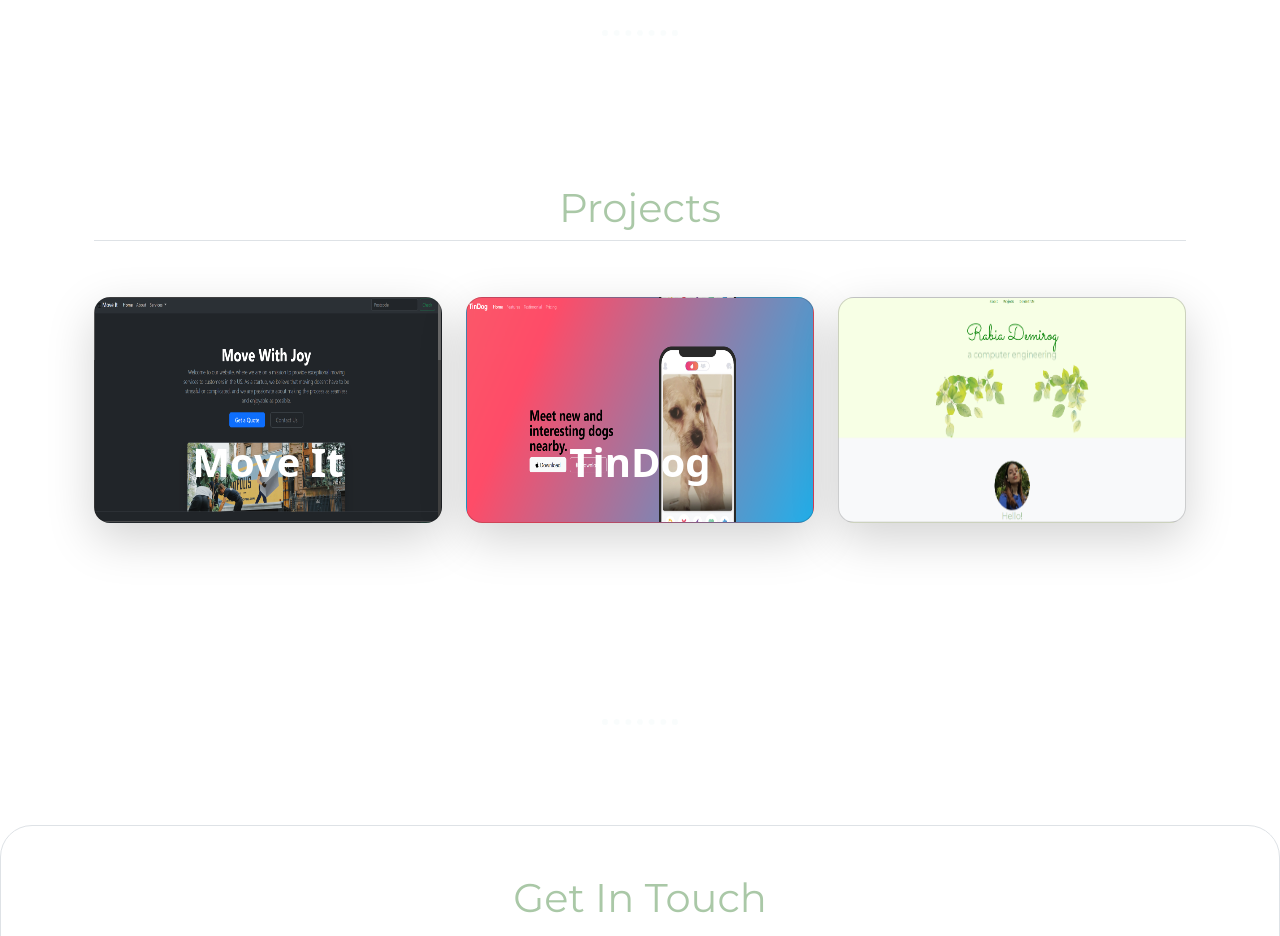
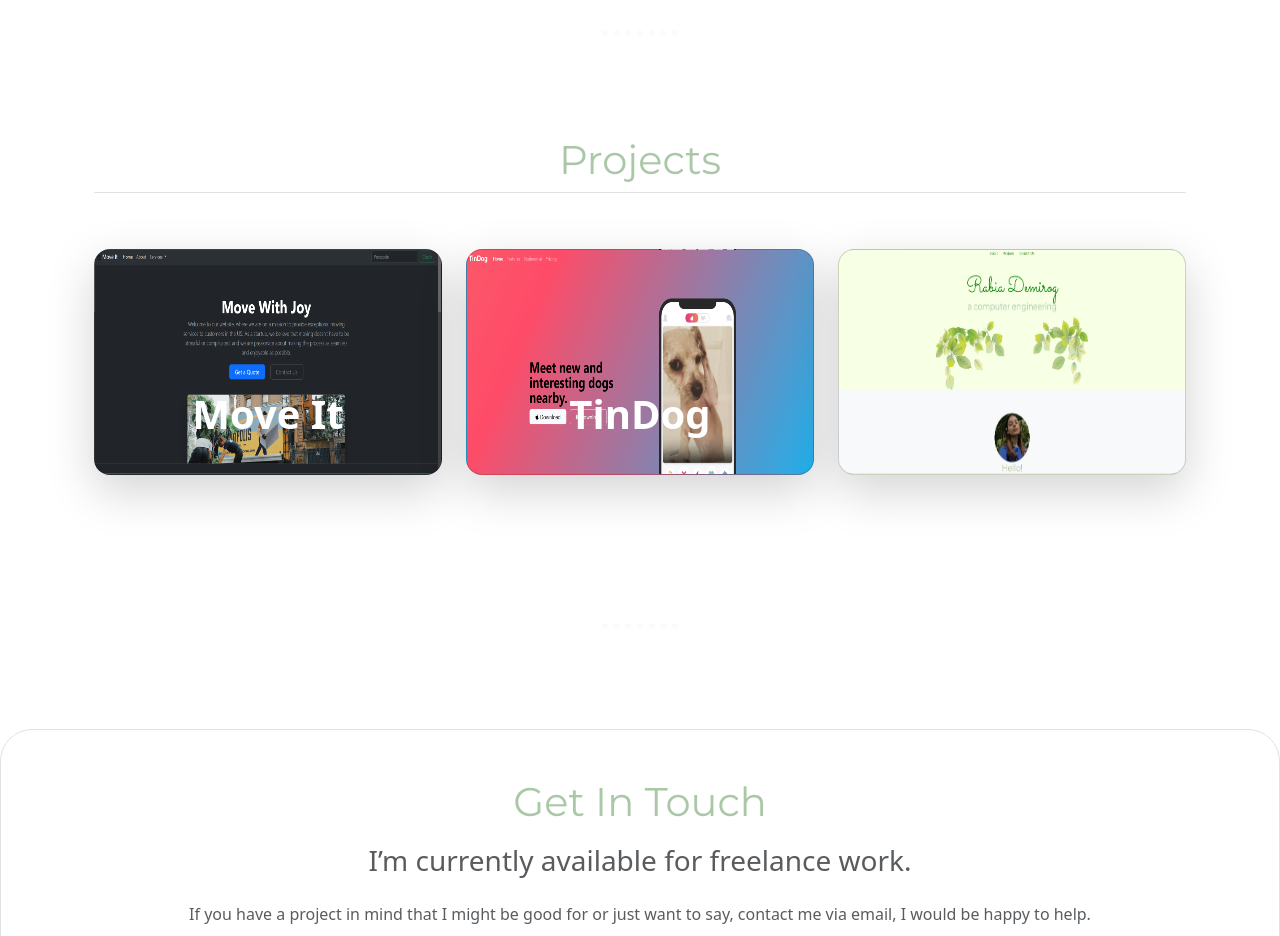
Before and after one commit to rabiademirog/Portfolio, a plain HTML site: page index.html in a window 1280 px wide. Shown: the part 1200-2136 px from the top of the page. Drawn offline with nearby package versions, Linux system fonts and the light colour scheme.

Commit message:
Update index.html

```diff
--- a/index.html
+++ b/index.html
@@ -47,7 +47,7 @@
 <hr>
 <!-- Skills-->
 <section id="projects">
-<div class="container px-4 py-5" id="custom-cards">
+<div class="container px-4 py-0" id="custom-cards">
   <h2 class="pb-2 border-bottom">Projects</h2>
 
   <div class="row row-cols-1 row-cols-lg-3 align-items-stretch g-4 py-5">
```
